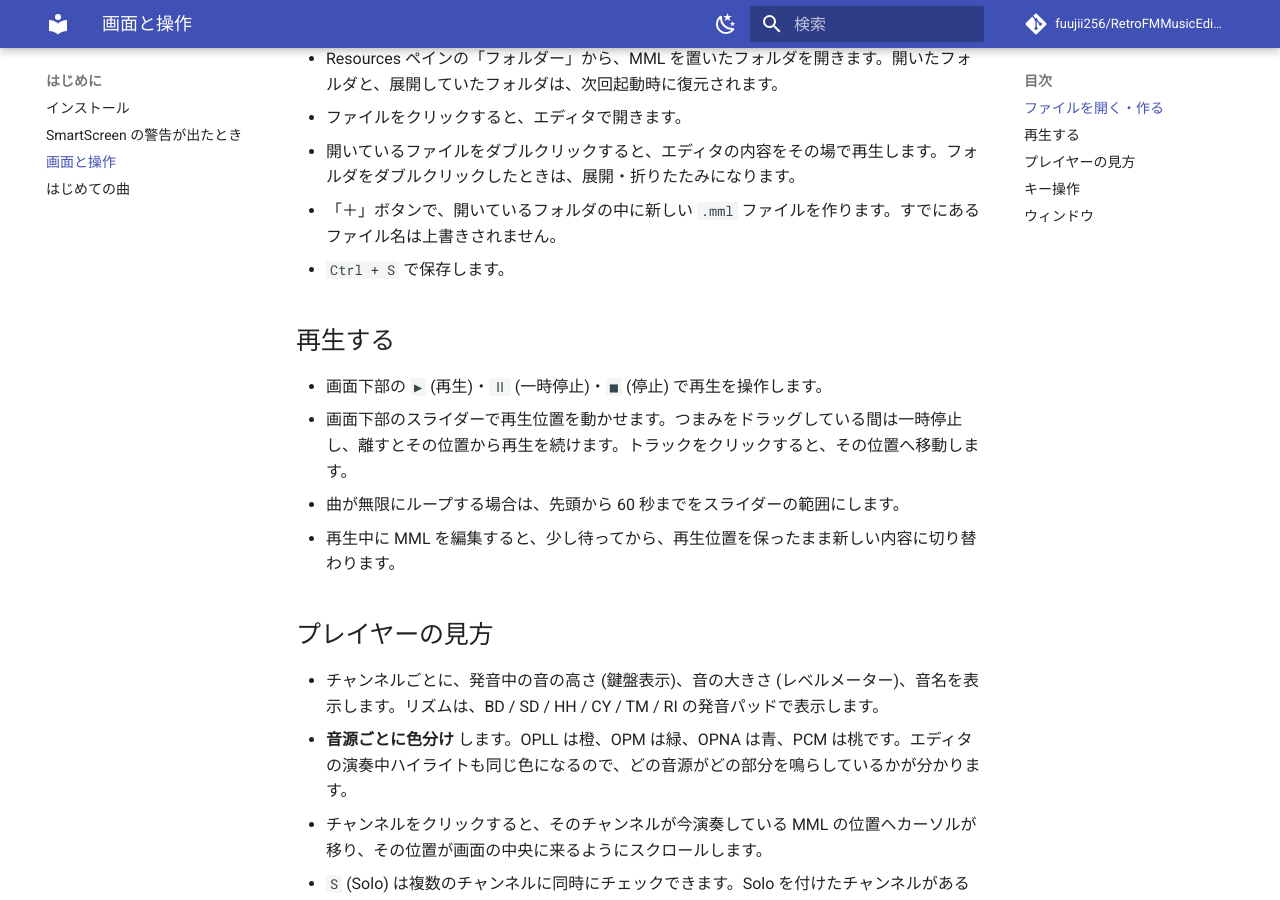
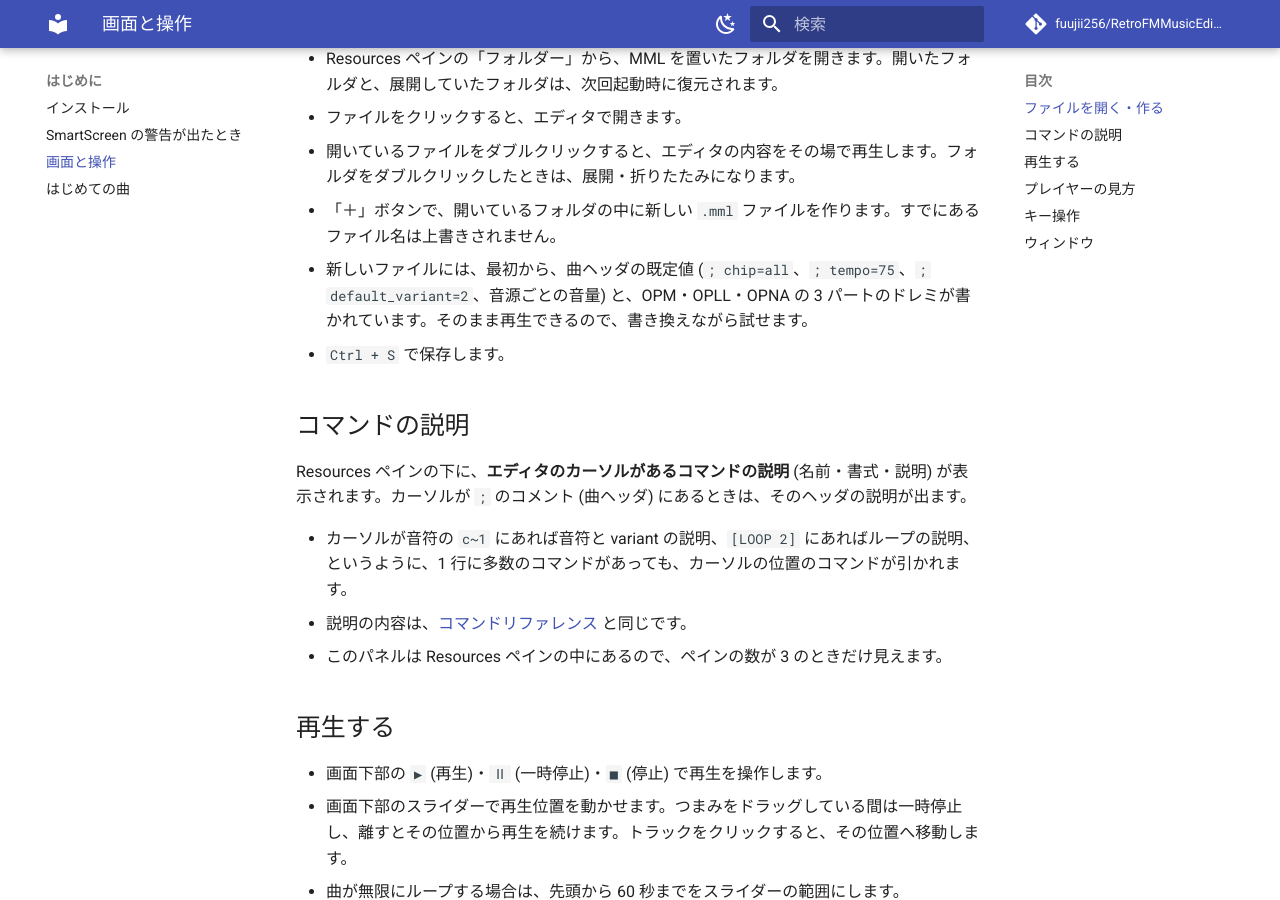
Before and after one commit to fuujii256/RetroFMMusicEditor, an MkDocs documentation site: the page built from docs/getting-started/screen.md, in a window 1280 px wide and 900 px high, scrolled down 887 px. Built offline with MkDocs 1.6.1 and Material for MkDocs 9.7.7, drawn with Linux system fonts in a browser that asks for light colours; comment, search, counter and statistics services are not loaded.

Commit message:
release: 0.13.12 (template, command panel, default_variant; signed manifest)
Co-Authored-By: Claude Sonnet 5.5 <noreply@anthropic.com>

```diff
--- a/docs/getting-started/screen.md
+++ b/docs/getting-started/screen.md
@@ -24,7 +24,16 @@ MML Editor の見出しの左にある **`<`** ・ **`>`** ボタンで、表示
 - ファイルをクリックすると、エディタで開きます。
 - 開いているファイルをダブルクリックすると、エディタの内容をその場で再生します。フォルダをダブルクリックしたときは、展開・折りたたみになります。
 - 「＋」ボタンで、開いているフォルダの中に新しい `.mml` ファイルを作ります。すでにあるファイル名は上書きされません。
+- 新しいファイルには、最初から、曲ヘッダの既定値 (`; chip=all`、`; tempo=75`、`; default_variant=2`、音源ごとの音量) と、OPM・OPLL・OPNA の 3 パートのドレミが書かれています。そのまま再生できるので、書き換えながら試せます。
 - `Ctrl + S` で保存します。
+
+## コマンドの説明
+
+Resources ペインの下に、**エディタのカーソルがあるコマンドの説明** (名前・書式・説明) が表示されます。カーソルが `;` のコメント (曲ヘッダ) にあるときは、そのヘッダの説明が出ます。
+
+- カーソルが音符の `c~1` にあれば音符と variant の説明、`[LOOP 2]` にあればループの説明、というように、1 行に多数のコマンドがあっても、カーソルの位置のコマンドが引かれます。
+- 説明の内容は、[コマンドリファレンス](../reference/index.md) と同じです。
+- このパネルは Resources ペインの中にあるので、ペインの数が 3 のときだけ見えます。
 
 ## 再生する
 
```
Also changed, not shown: CHANGELOG/app.md (+10 -1 lines), README.md (+1 -1 lines), docs/getting-started/install.md (+5 -5 lines), docs/getting-started/smartscreen.md (+1 -1 lines), docs/reference/index.md (+1 -1 lines), 2 other files.
